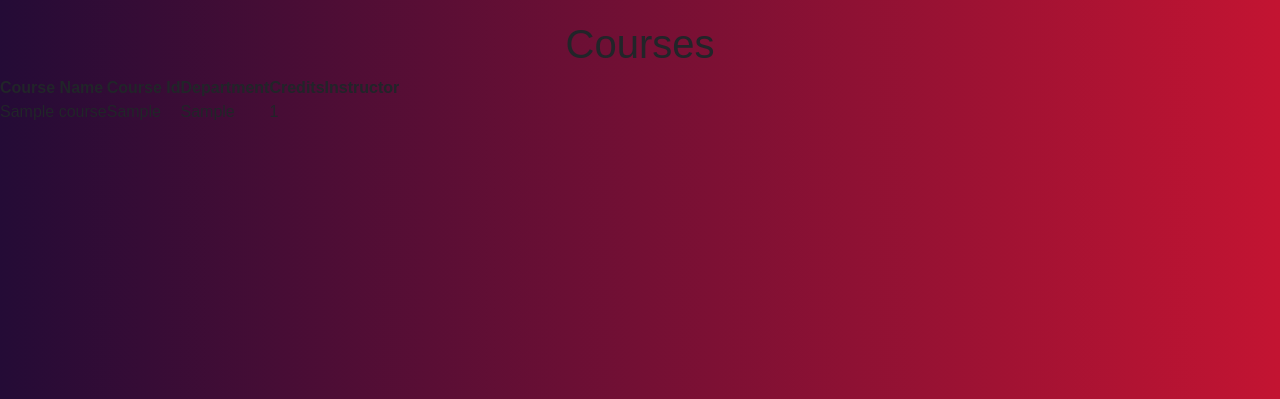
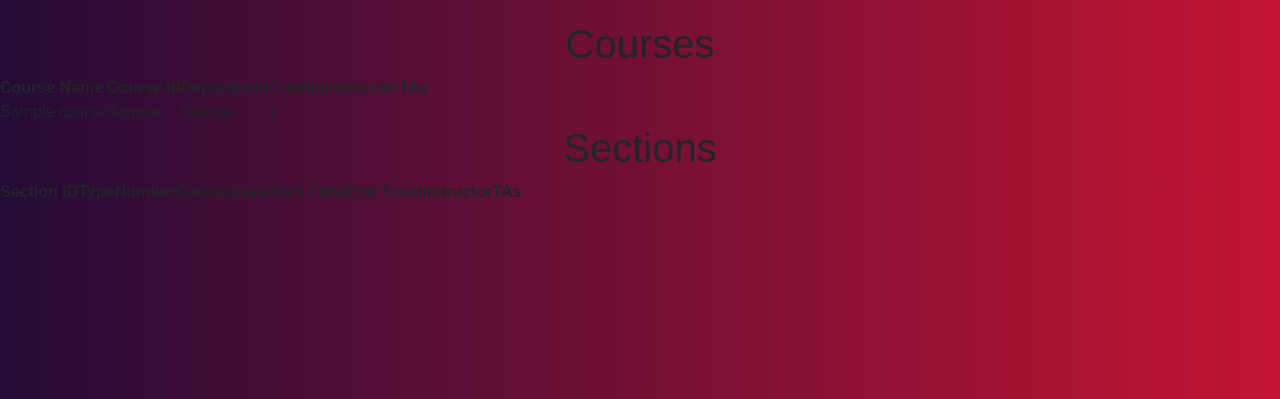
Before and after one commit to kaye-s/AwkwardTurtlesProject, a Django app: page /courses_other/ in a window 1280 px wide. Shown: the part 67-466 px from the top of the page. Run offline with Django 5.2, Linux system fonts and the light colour scheme; data comes from the database, SQL or seed files in the repository; tables that the repository leaves empty hold one stand-in row (values such as "Sample post"); lists and menus that the app fills with data are empty; some libraries are stand-ins or nearby versions; some web fonts are replaced.

Commit message:
updated courses other to match courses supervisor

```diff
--- a/TAScheduler/views.py
+++ b/TAScheduler/views.py
@@ -191,10 +191,10 @@
 class courses_other(View):
     def get(self, request):
         courses = Course.objects.all()
-
+        tas = TA.objects.all()
         instructors = Instructor.objects.all()
         return render(request, 'courses_other.html',
-                  {'courses': courses, 'instructors': instructors, 'role': 'Supervisor'})
+                      {'courses': courses, 'instructors': instructors, 'tas': tas, 'role': 'Supervisor'})
 
 class AccountOtherView(View):
 
--- a/templates/courses_other.html
+++ b/templates/courses_other.html
@@ -22,6 +22,7 @@
         <th>Department</th>
         <th>Credits</th>
         <th>Instructor</th>
+        <th>TAs</th>
       </tr>
     </thead>
     <tbody>
@@ -38,32 +39,69 @@
             None
           {% endif %}
         </td>
+        <td>
+        {% if course.course_ta.all %}
+            {% for ta in course.course_ta.all %}
+            {{ ta.user.fname }} {{ ta.user.lname }}{% if not forloop.last %}, {% endif %}
+        {% endfor %}
+        {% else %}
+            None
+        {% endif %}
+        </td>
       </tr>
       {% endfor %}
     </tbody>
   </table>
 </div>
 
-<script>
-  function openModal(courseId = "", courseName = "", courseIdentifier = "", courseDept = "", courseCredits = "", instructorId = "") {
-    document.getElementById("modalTitle").textContent = courseId ? "Edit Course" : "Create New Course";
-    document.getElementById("courseIdField").value = courseId;
-    document.getElementById("courseNameField").value = courseName;
-    document.getElementById("courseIdentifierField").value = courseIdentifier;
-    document.getElementById("courseDeptField").value = courseDept;
-    document.getElementById("courseCreditsField").value = courseCredits;
 
-    // Set the instructor dropdown
-    const instructorSelect = document.getElementById("instructorIdField");
-    instructorSelect.value = instructorId;
+<h1>Sections</h1>
 
-    document.getElementById("courseModal").style.display = "block";
-  }
-
-  function closeModal() {
-    document.getElementById("courseModal").style.display = "none";
-  }
-</script>
+<!-- Table for Displaying Sections -->
+<div class="table-wrapper">
+  <table class="table-div">
+    <thead>
+      <tr>
+        <th>Section ID</th>
+        <th>Type</th>
+        <th>Number</th>
+        <th>Course</th>
+        <th>Days</th>
+        <th>Start Time</th>
+        <th>End Time</th>
+        <th>Instructor</th>
+        <th>TAs</th>
+      </tr>
+    </thead>
+    <tbody>
+      {% for section in sections %}
+      <tr>
+        <td>{{ section.section_id }}</td>
+        <td>{{ section.section_type }}</td>
+        <td>{{ section.section_num }}</td>
+        <td>{{ section.section_course.course_name }}</td>
+        <td>{{ section.days_of_week }}</td>
+        <td>{{ section.section_startTime }}</td>
+        <td>{{ section.section_endTime }}</td>
+        <td>
+          {% if section.lecture_instructor %}
+            {{ section.lecture_instructor.user.fname }} {{ section.lecture_instructor.user.lname }}
+          {% else %}
+            None
+          {% endif %}
+        </td>
+        <td>
+          {% if section.section_ta %}
+            {{ section.section_ta.user.fname }} {{ section.section_ta.user.lname }}
+          {% else %}
+            None
+          {% endif %}
+        </td>
+      </tr>
+      {% endfor %}
+    </tbody>
+  </table>
+</div>
 
 <style>
   .modal {
```
